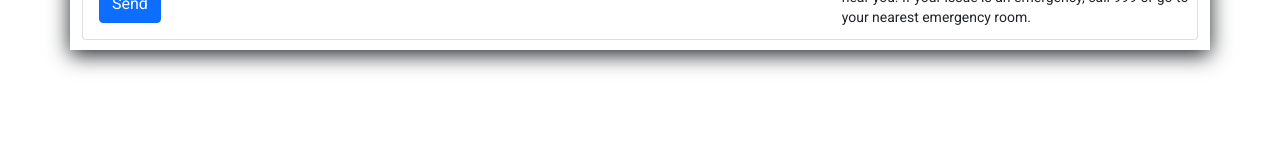
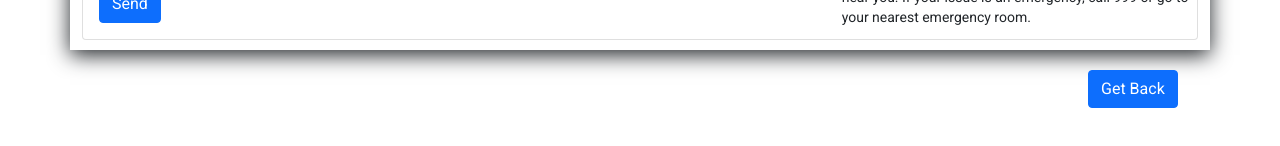
Before and after one commit to MosesOpiyo/counselling_front_2, an Angular app: page /contact-us in a window 1280 px wide. Shown: the part 438-584 px from the top of the page. Built offline with nearby package versions, Linux system fonts and the light colour scheme; a web font is replaced by a local one.

Commit message:
Added homepage button

```diff
--- a/src/app/contact-us/contact-us.component.html
+++ b/src/app/contact-us/contact-us.component.html
@@ -115,3 +115,7 @@
         </div>
     </div>
 </div>
+<br>
+<div>
+    <a href="" class="btn btn-primary" style="margin-left: 85%;">Get Back</a>
+</div>
```
